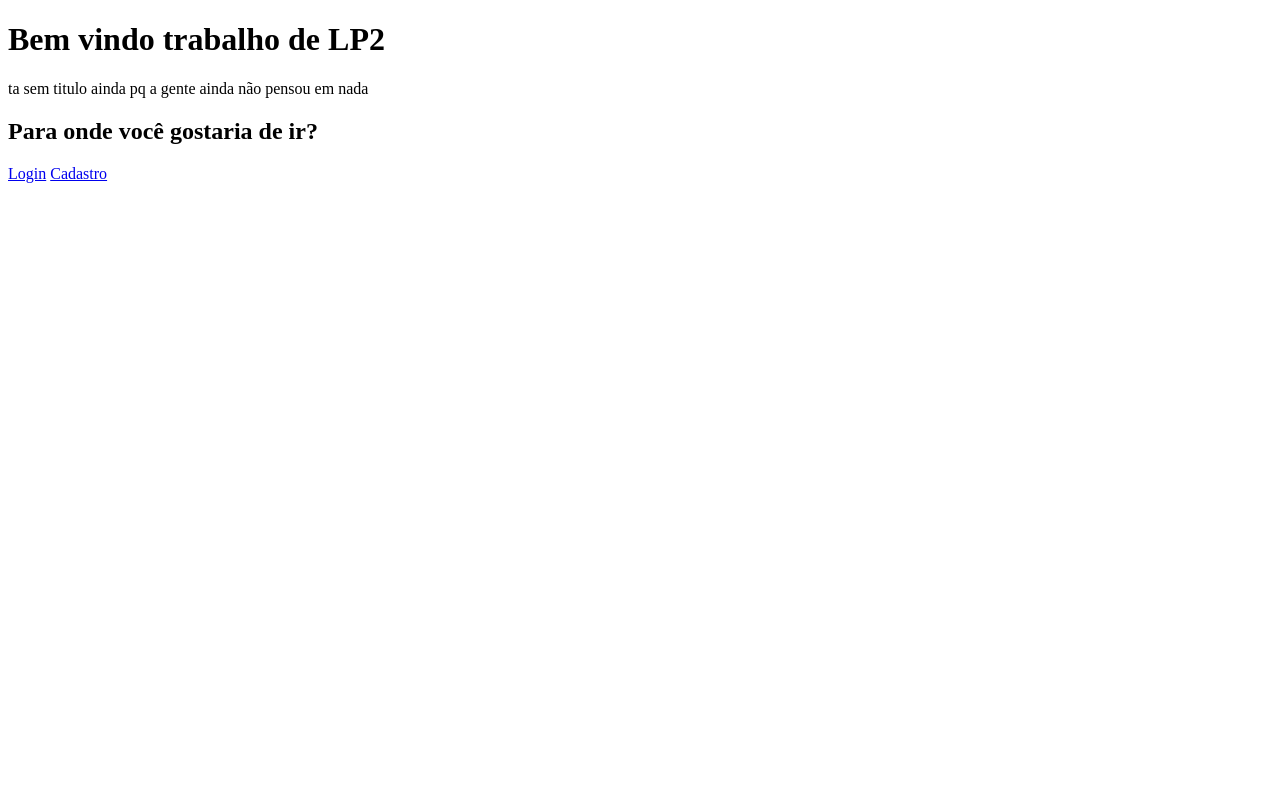
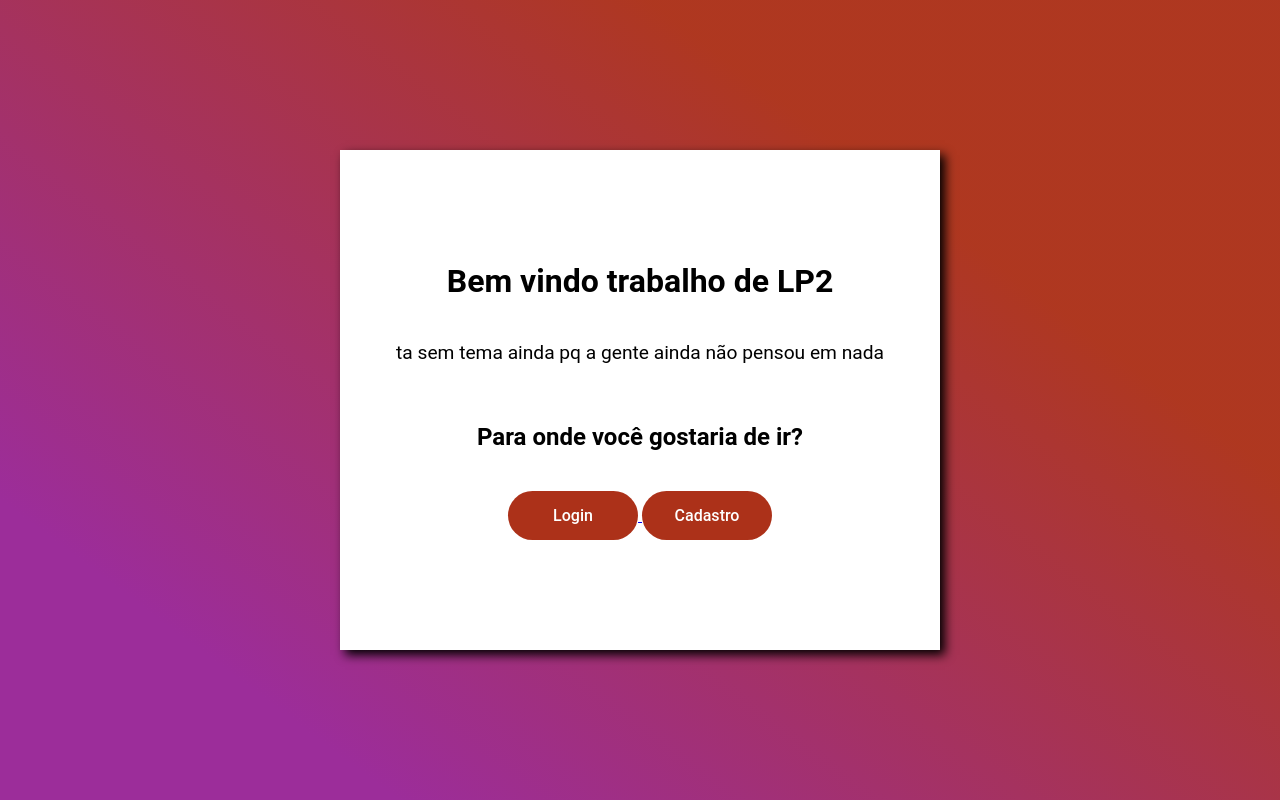
Before and after one commit to IgorBrito12k/TrabalhoLP2-PHP, a PHP site: page / in a window 1280 px wide. Run offline with PHP 8.4, Linux system fonts and the light colour scheme.

Commit message:
adicionado o css ao index, falta arrumar o banco

```diff
--- a/Website/cadastro.php
+++ b/Website/cadastro.php
@@ -54,8 +54,8 @@
                     </div>
 
                     <div class="input-box">
-                        <label for="endereco">Endereço</label>
-                        <input class="endereco-required" type="text" name="endereco" placeholder="Rua, Bairro, Cidade, Estado">
+                        <label for="ende">Endereço</label>
+                        <input class="endereco-required" type="text" name="ende" placeholder="Rua, Bairro, Cidade, Estado">
                         <span class="span-required">limite de 100 caracteres excedido</span>
                     </div>
 
@@ -66,7 +66,7 @@
 
                     <div class="input-box">
                         <label for="">Confirme sua senha</label>
-                        <input class="senha" type="password" name="senha" placeholder="Sua senha novamente">
+                        <input class="senha" type="password" name="senhaConfirmada" placeholder="Sua senha novamente">
                         <span class="span-required">senhas digitadas não são iguais</span>
                     </div>
 
--- a/Website/conexao.php
+++ b/Website/conexao.php
@@ -12,5 +12,7 @@ $conexao = new mysqli($server, $username, $password, $database);
 // Verifica se a conexão foi bem-sucedida
 if (!$conexao) {
     die("Conexão falhou: " . mysqli_connect_error());
+} else {
+    echo "habemus conexao<br><br>";
 }
 ?>
--- /dev/null
+++ b/Website/css/style-index.css
@@ -0,0 +1,62 @@
+@import url('https://fonts.googleapis.com/css2?family=Poppins:ital,wght@0,100;0,200;0,300;0,400;0,500;0,600;0,700;0,800;0,900;1,100;1,200;1,300;1,400;1,500;1,600;1,700;1,800;1,900&display=swap');
+
+* {
+    padding: 0;
+    font-family: 'Roboto';
+}
+
+html {
+    height: 100%; /* garante que o gradiente se estenda por toda a página */
+    background: linear-gradient(217deg, rgba(172,49,25,0.9682247899159664) 27%, rgba(156,45,154,1) 83%);
+  }
+
+
+body {
+    margin: 0;
+    box-sizing: border-box;
+    display: flex;
+}
+
+.container {
+    border: none;
+    height: 500px;
+    background-color: #fff;
+    display: flex;
+    justify-content: center;
+    align-items: center;
+    flex-direction: column;
+    position: absolute;
+    top: 50%;
+    left: 50%;
+    transform: translate(-50%, -50%);
+    width: 80%;
+    max-width: 600px;
+    box-shadow: 5px 5px 10px rgba(0, 0, 0, 212);
+}
+
+.container h1{
+    font-weight: 600;
+}
+
+.container p{
+    font-size: larger;
+}
+
+.container-links {
+    text-align: center;
+    margin: 20px;
+}
+
+.botao {
+    width: 130px;
+    margin-top: 20px;
+    border: none;
+    border-radius: 50px;
+    font-size: medium;
+    font-weight: 500;
+    background-color: rgb(172,49,25);
+    color: #fff;
+    padding: 15px 20px;
+    cursor: pointer;
+    align-items: center;
+}
--- a/Website/css/style-login.css
+++ b/Website/css/style-login.css
@@ -47,6 +47,7 @@ body {
 
 .convite-cadastro p{
     font-size: larger;
+    font-weight: 500;
 }
 
 .botao-cadastre-se {
--- a/Website/index.php
+++ b/Website/index.php
@@ -1,19 +1,24 @@
 <!DOCTYPE html>
-<html lang="en">
+<html lang="pt-br">
 <head>
     <meta charset="UTF-8">
     <meta http-equiv="X-UA-Compatible" content="IE=edge">
     <meta name="viewport" content="width=device-width, initial-scale=1.0">
+    <link rel="stylesheet" href="./css/style-index.css">
     <title>Bem-vindo</title>
 </head>
 <body>
-    <div>
+    <div class="container">
         <h1>Bem vindo trabalho de LP2</h1>
-        <p>ta sem titulo ainda pq a gente ainda não pensou em nada</p>
+        <p>ta sem tema ainda pq a gente ainda não pensou em nada</p>
         <div class="container-links">
             <h2>Para onde você gostaria de ir?</h2>
-            <a href="./login.php">Login</a>
-            <a href="./cadastro.php">Cadastro</a>
+            <a href="login.php">
+                <button class="botao">Login</button>
+            </a>
+            <a href="cadastro.php">
+                <button class="botao">Cadastro</button>
+            </a>
         </div>
     </div>
 </body>
```
Also changed, not shown: Website/processa.php (+3 -9 lines).
